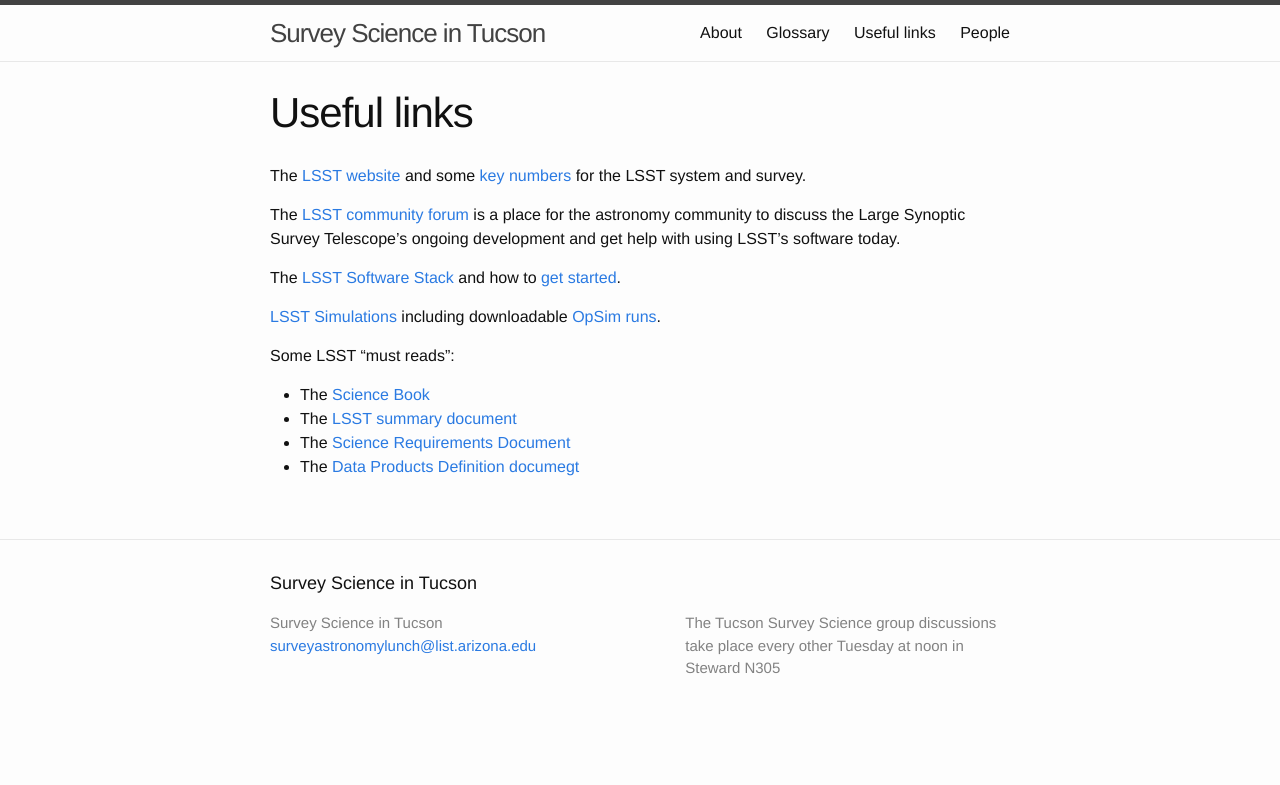
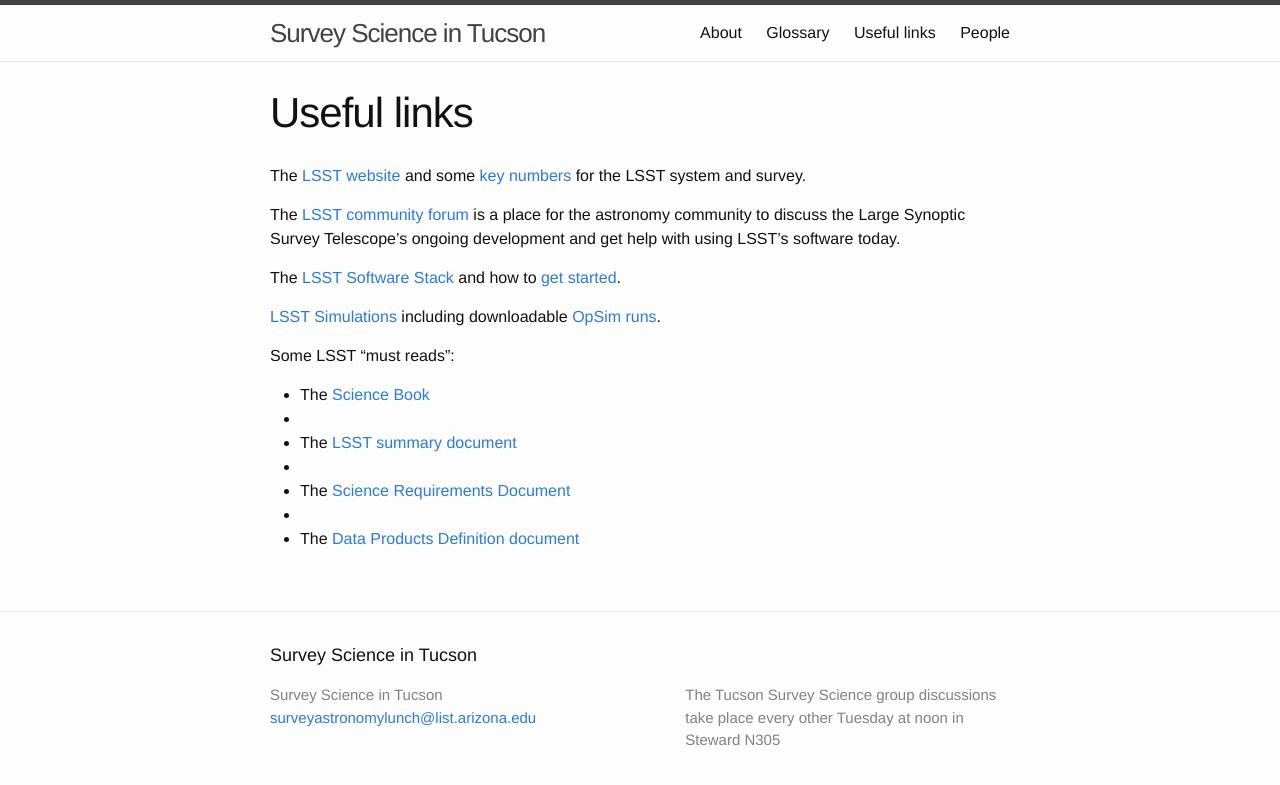
Before and after one commit to SurveyScience/SurveyScience.github.io, a Jekyll site: the page built from links.md, in a window 1280 px wide. Shown: the top 785 px of the page. Built offline with Jekyll 4.4.1, drawn with Linux system fonts in a browser that asks for light colours.

Commit message:
some corrections to links page

```diff
--- a/links.md
+++ b/links.md
@@ -14,7 +14,11 @@
 [LSST Simulations](https://confluence.lsstcorp.org/display/SIM/LSST+Simulation+Framework) including downloadable [OpSim runs](https://confluence.lsstcorp.org/display/SIM/OpSim+Datasets+for+Cadence+Workshop+LSST2015).
 
 Some LSST "must reads":
+
 - The [Science Book](http://lsst.org/content/lsst-science-book)
+-
 - The [LSST summary document](http://arxiv.org/pdf/0805.2366.pdf)
+-
 - The [Science Requirements Document](http://lsst.org/scientists/publications/science-requirements-document)
-- The [Data Products Definition documegt](http://lsst.org/content/data-products-definition-document)
+-
+- The [Data Products Definition document](http://lsst.org/content/data-products-definition-document)
```
